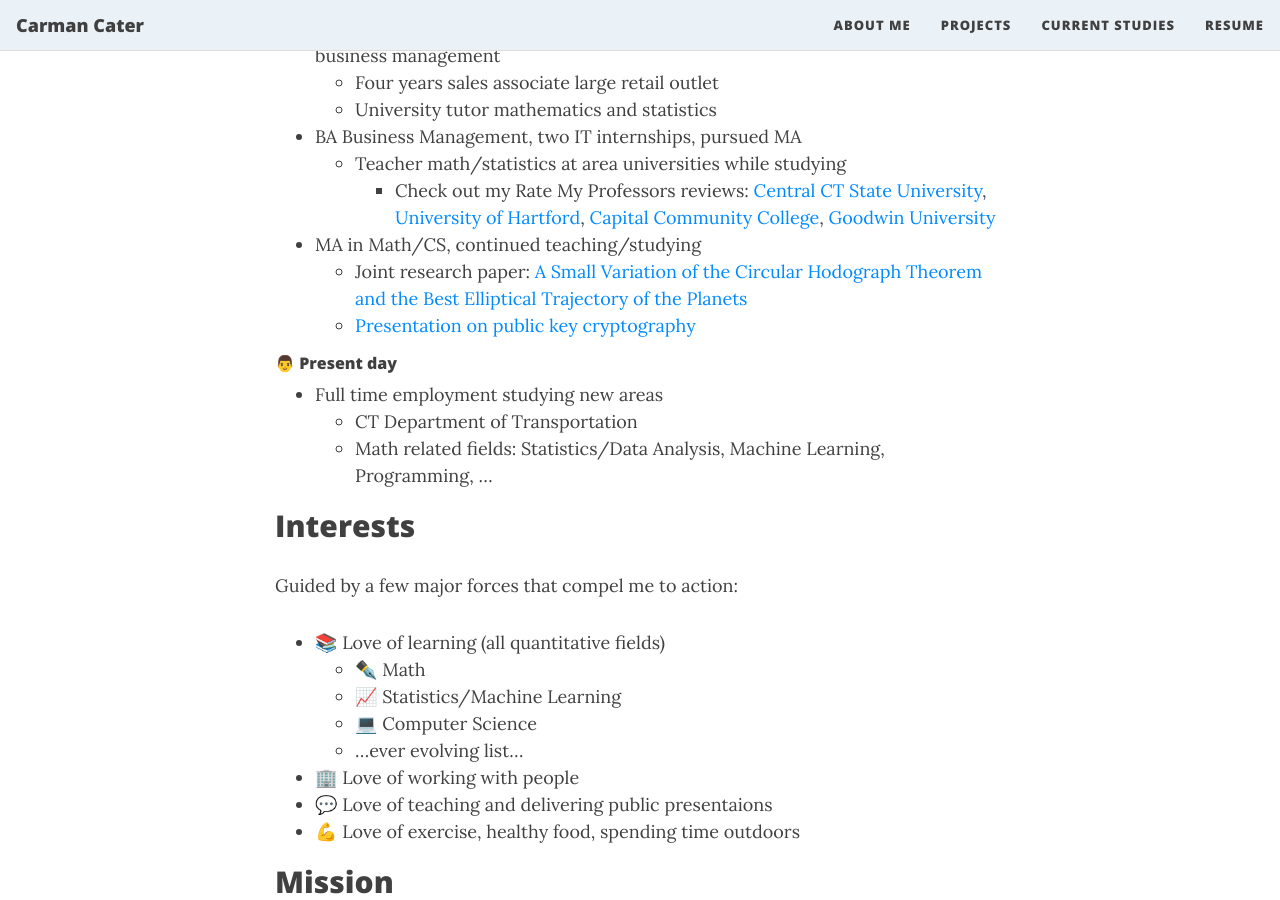
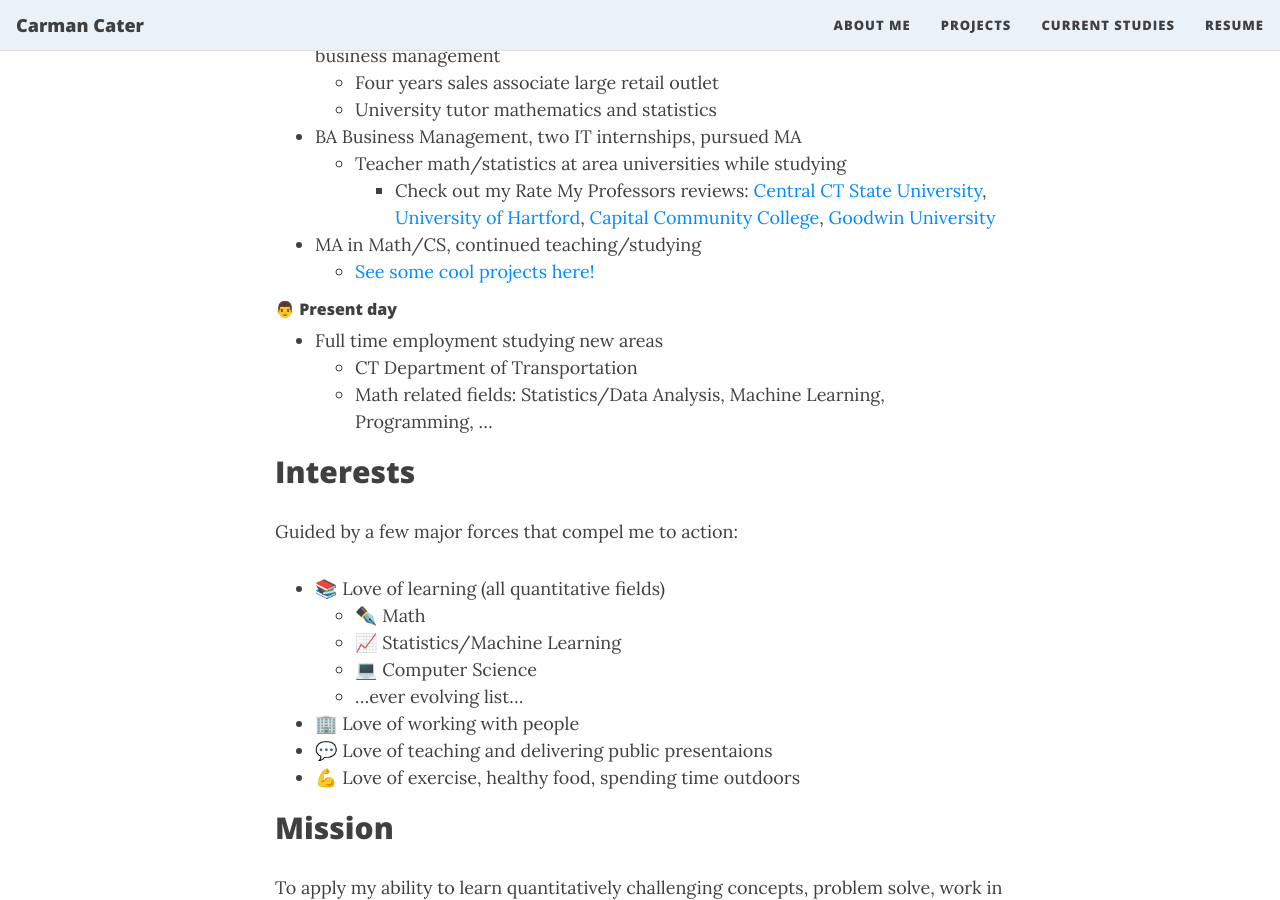
Before and after one commit to carmancater/carmancater.github.io, a Jekyll site: the page built from aboutme.md, in a window 1280 px wide and 900 px high, scrolled down 481 px. Built offline with Jekyll 4.4.1, drawn with Linux system fonts in a browser that asks for light colours; nearby versions of some CDN libraries; emoji names are drawn with the system emoji font.

Commit message:
Update aboutme.md

```diff
--- a/aboutme.md
+++ b/aboutme.md
@@ -16,8 +16,7 @@ Hi there, my name is Carman Cater, I am from Connecticut, U.S. and have a passio
   - Teacher math/statistics at area universities while studying
     - Check out my Rate My Professors reviews: [Central CT State University](https://www.ratemyprofessors.com/professor/2398329){:target="_blank"}, [University of Hartford](https://www.ratemyprofessors.com/professor/2619271){:target="_blank"}, [Capital Community College](https://www.ratemyprofessors.com/professor/2619272){:target="_blank"}, [Goodwin University](https://www.ratemyprofessors.com/professor/2523642){:target="_blank"}
 - MA in Math/CS, continued teaching/studying
-  - Joint research paper: [A Small Variation of the Circular Hodograph Theorem and the Best Elliptical Trajectory of the Planets](https://arxiv.org/abs/2109.11664){:target="_blank"}
-  - [Presentation on public key cryptography](publicKeyCryptographyProject.html)
+  - [See some cool projects here!](Projects.md)
 
 ###### :man: Present day
 - Full time employment studying new areas
```
